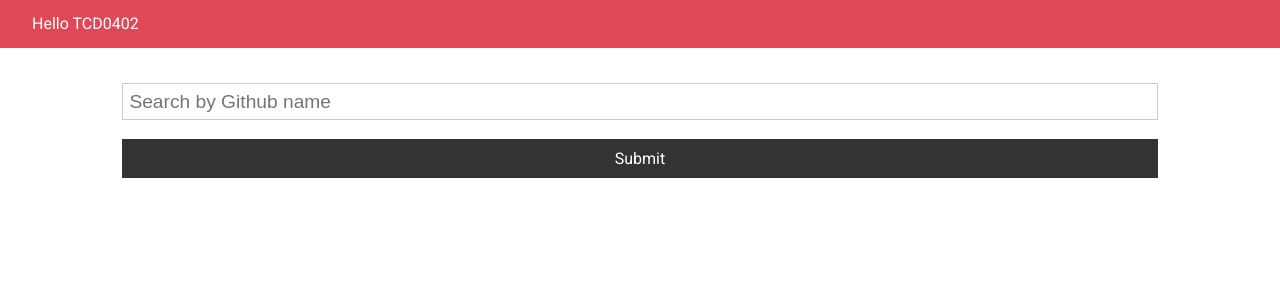
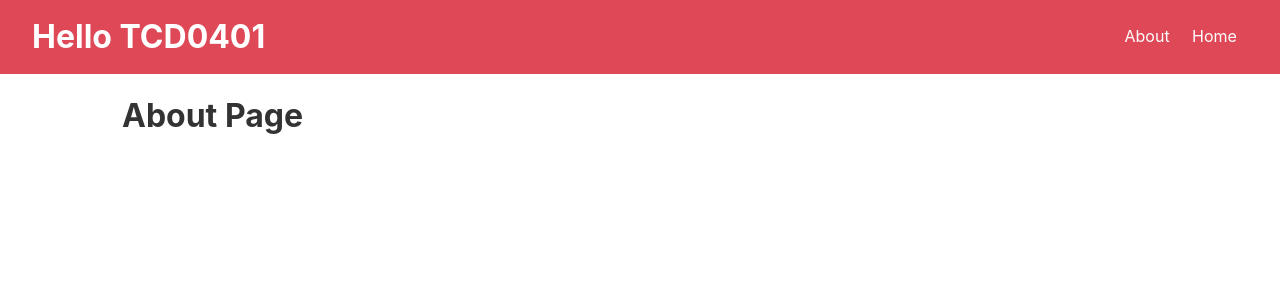
Before and after one commit to vinhhn3/tcd0402-github-finder, a React (Create React App) app: page /about in a window 1280 px wide. Shown: the top 300 px of the page. Built offline with nearby package versions, Linux system fonts and the light colour scheme.

Commit message:
Downgrade to react@17 and implement ReactRouter

```diff
--- a/src/App.js
+++ b/src/App.js
@@ -1,6 +1,8 @@
 import axios from "axios";
-import { Component } from "react";
+import { Component, Fragment } from "react";
+import { BrowserRouter as Router, Route, Switch } from "react-router-dom";
 import "./App.css";
+import About from "./components/pages/About";
 import Search from "./components/users/Search";
 import Users from "./components/users/Users";
 import Navbar from "./layout/Navbar";
@@ -27,17 +29,30 @@ class App extends Component {
 
   render() {
     return (
+      <Router>
         <div>
           <Navbar />
           <div className="container">
+            <Switch>
+              <Route exact path="/about" component={About} />
+              <Route
+                exact
+                path="/"
+                render={() => (
+                  <Fragment>
                     <Search
                       searchUsers={this.searchUsers}
                       usersData={this.state.usersData}
                       clearUsers={this.clearUsers}
                     />
                     <Users usersData={this.state.usersData} />
+                  </Fragment>
+                )}
+              />
+            </Switch>
           </div>
         </div>
+      </Router>
     );
   }
 }
--- /dev/null
+++ b/src/components/pages/About.js
@@ -0,0 +1,9 @@
+function About() {
+  return (
+    <div>
+      <h1>About Page</h1>
+    </div>
+  );
+}
+
+export default About;
--- a/src/layout/Navbar.js
+++ b/src/layout/Navbar.js
@@ -1,9 +1,19 @@
-import React from "react";
+import { Link } from "react-router-dom";
 
 const Navbar = () => {
   return (
     <div>
-      <div className="navbar bg-primary">Hello TCD0402</div>
+      <div className="navbar bg-primary">
+        <h1>Hello TCD0401</h1>
+        <ul>
+          <li>
+            <Link to="/about">About</Link>
+          </li>
+          <li>
+            <Link to="/">Home</Link>
+          </li>
+        </ul>
+      </div>
     </div>
   );
 };
```
Also changed, not shown: package.json (+9 -8 lines), src/index.js (+8 -8 lines), 1 other file (tests, documents, lock files or other folders). Lines whose indentation alone changed are shown as unchanged.
